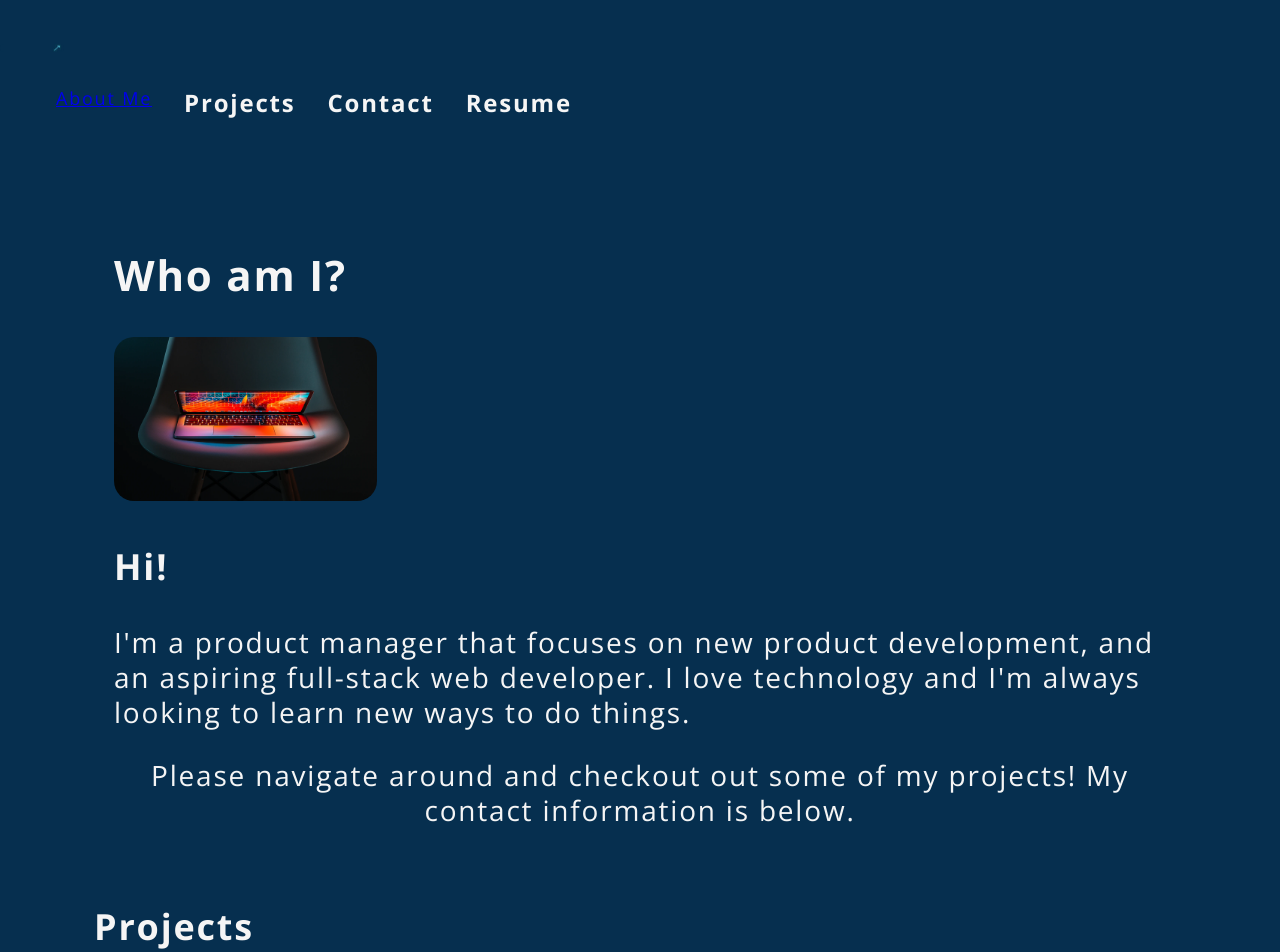
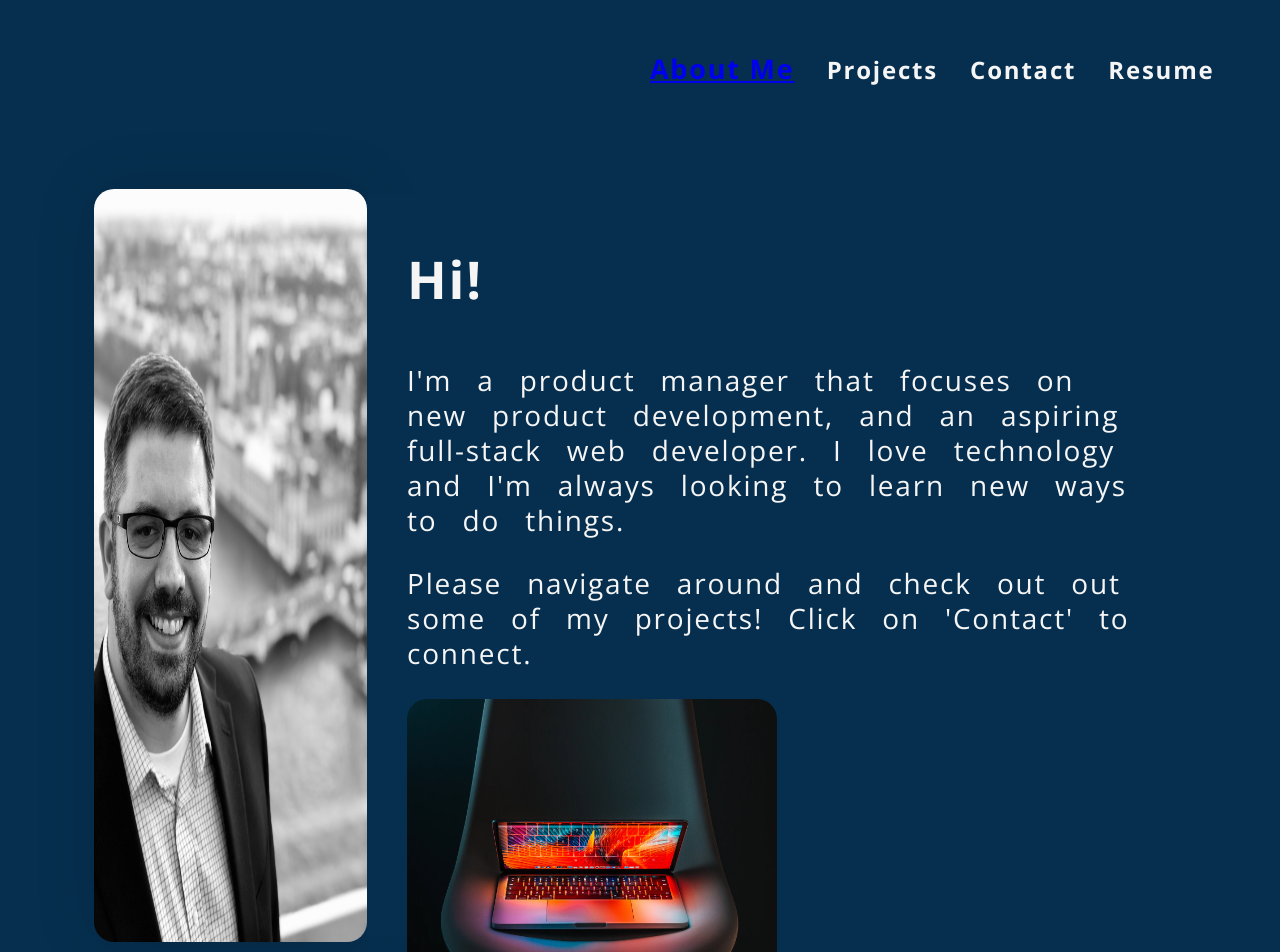
Before and after one commit to noreaster24/jp-react-portfolio, a React (Create React App) app: page / in a window 1280 px wide. Shown: the top 952 px of the page. Built offline with nearby package versions, Linux system fonts and the light colour scheme.

Commit message:
finished About Me

```diff
--- a/src/App.js
+++ b/src/App.js
@@ -1,7 +1,7 @@
 import './App.css';
 import Nav from './components/Nav';
 import About from './components/About';
-import Projects from './components/Projects';
+// import Projects from './components/Projects';
 
 
 function App() {
@@ -10,7 +10,7 @@ function App() {
       <Nav></Nav>
       <main>
         <About></About>
-        <Projects></Projects>
+        {/* <Projects></Projects> */}
       </main>
     </div >
   );
--- a/src/components/About/index.js
+++ b/src/components/About/index.js
@@ -1,21 +1,24 @@
 import React from 'react';
-import coverImage from '../../assets/images/mb-hero.webp';
+import coverImage from '../../assets/images/JP-main.jpeg';
+import heroImage from '../../assets/images/mb-hero.webp'
 
 
 function About() {
     return (
-        <section id="about-me" className="my-5">
-            <h1 id="about">Who am I?</h1>
-            <img src={coverImage} className="my-2" style={{ width: "25%" }} alt="cover" />
-            <p id="salutation">
+        <section className="about-container">
+            <img src={coverImage} className="profile-img" alt="cover" />
+            <div className="about-me">
+                <p className="salutation">
                     Hi!
                 </p>
                 <p id="profile-overview">
                     I'm a product manager that focuses on new product development, and an aspiring full-stack web developer. I love technology and I'm always looking to learn new ways to do things.
                 </p>
-            <p id="contact-me">
-                Please navigate around and checkout out some of my projects!  My contact information is below.
+                <p className="contact-me">
+                    Please navigate around and check out out some of my projects!  Click on 'Contact' to connect.
                 </p>
+                <img src={heroImage} className="hero-img" alt="MacBook Hero" />
+            </div>
         </section>
     );
 }
--- a/src/components/Nav/index.js
+++ b/src/components/Nav/index.js
@@ -1,7 +1,7 @@
 import React from 'react';
 import logo from '../../assets/images/main-logo.png';
 
-function Nav () {
+function Nav() {
 
     return (
         <header>
@@ -9,7 +9,6 @@ function Nav () {
                 <a href="/">
                     <img src={logo} alt="logo" className="site-logo" />
                 </a>
-            </h2>
                 <nav>
                     <ul className="flex-row">
                         <li className="mx-2">
@@ -28,6 +27,7 @@ function Nav () {
                         </li>
                     </ul>
                 </nav>
+            </h2>
         </header>
     );
 }
--- a/src/index.css
+++ b/src/index.css
@@ -45,9 +45,10 @@ body {
 }
 
 .nav-bar {
-  flex-wrap:wrap;
-  flex:auto;
-  align-items:flex-end;
+  display: flex;
+  justify-content: space-evenly;
+  align-items: center;
+  background-image: '/assets/images/website-Design-Background.png';
 }
 
 .site-logo {
@@ -97,27 +98,45 @@ code {
   font-family: 'Open Sans', sans-serif;
 }
 
-#about-me {
+.about-container {
+  display: flex;
+  justify-content: space-evenly;
+}
+
+.about-me {
   color: var(--text-color);
-  align-items: center;
+  display: column;
+  justify-content: space-evenly;
+  align-items: left;
   font-size: 1.75rem;
-  padding: 20px;
+  word-spacing: var(--spacing-two);
+  padding: 0 40px;
   margin: 5px 0;
   line-height: 1.25;
 }
 
 
-img {
+.profile-img {
+  width: 25%;
   border-radius: 20px;
+  box-shadow: 0 0 60px rgba(0,0,0,0.15);
 }
 
-#salutation {
-  font-size: 2.25rem;
+.salutation {
+  font-size: 3.25rem;
   font-weight: bold;
 }
 
+.hero-img {
+  width: 50%;
+  height: 50%;
+  border-radius: 20px;
+  align-content: center;
+}
+
 #contact-me {
-  text-align: center;
+  text-align: left;
+  font-weight: lighter;
 }
 
 .project-container {
```
Also changed, not shown: src/assets/images/JP-main.jpeg (added). Lines whose indentation alone changed are shown as unchanged.
